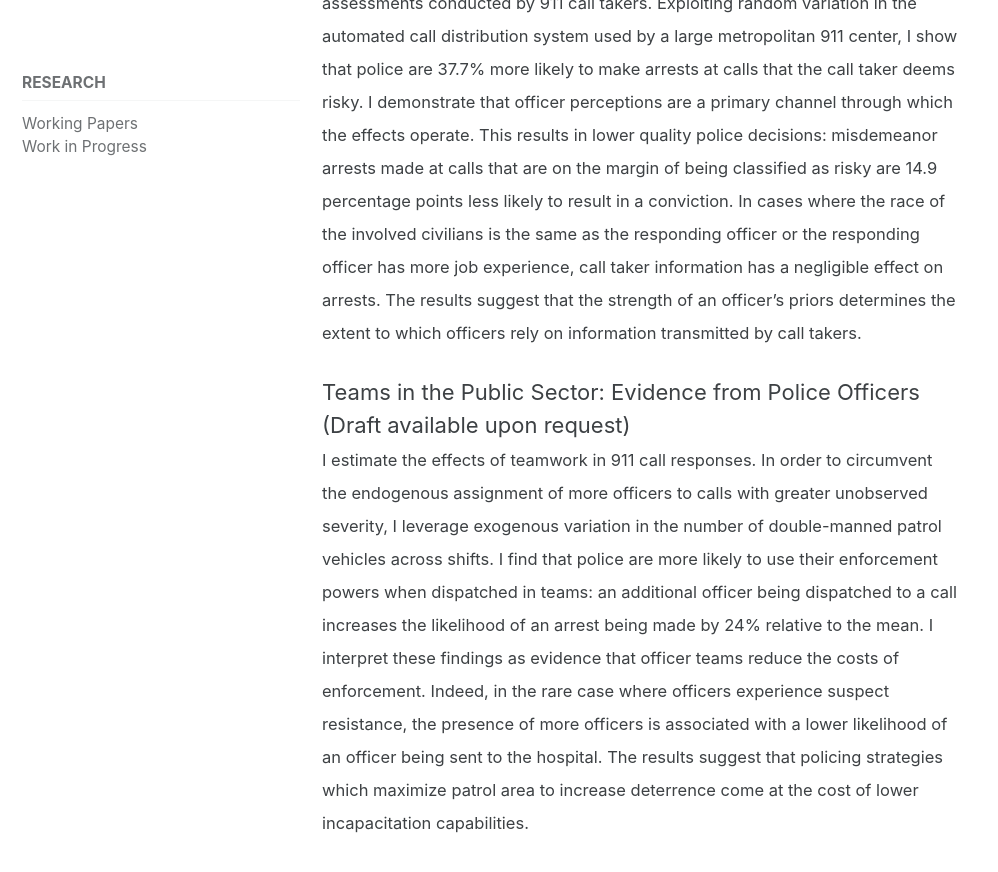
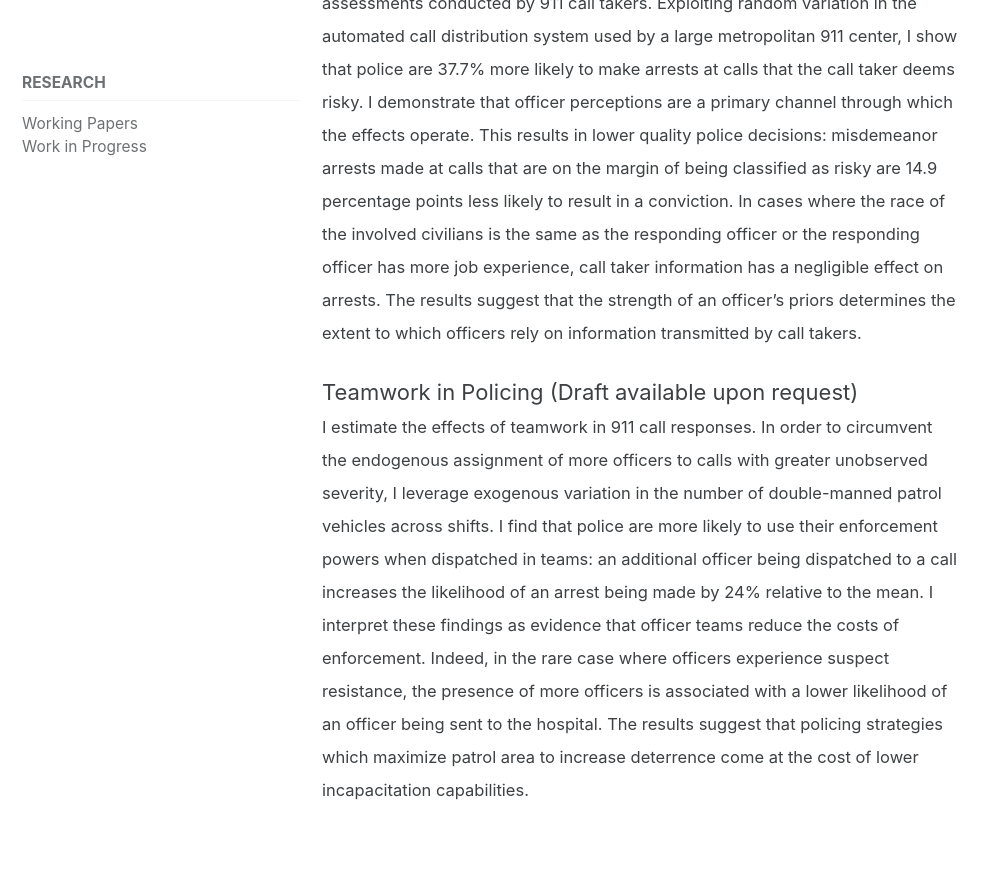
Before and after one commit to austin-v-smith-econ/austin-v-smith-econ.github.io, a Jekyll site: the page built from _research/research.md, in a window 1280 px wide and 900 px high, scrolled down 1048 px. Shown: the top 872 px of the window, without its empty margins (0-998 px from the left). Built offline with Jekyll 4.4.1, drawn with Linux system fonts in a browser that asks for light colours; cached includes are drawn as plain includes.

Commit message:
Update research.md

```diff
--- a/_research/research.md
+++ b/_research/research.md
@@ -11,5 +11,5 @@ The Effect of Supervisors on Police Behavior (Job Market Paper, draft coming soo
 [\`Who You Gonna Call?\` 911 Call Takers and Police Discretion](../assets/pdfs/SmithCallTakers.pdf)<br>
 <span style="font-size:0.75em"> Police make high-stakes decisions under multiple sources of uncertainty, often resulting in adverse outcomes that are disproportionately experienced by minority citizens. What source of information do police use to make their enforcement decisions and does it generate accurate decisions? I examine a common information source for police officers throughout the United States: risk assessments conducted by 911 call takers. Exploiting random variation in the automated call distribution system used by a large metropolitan 911 center, I show that police are 37.7% more likely to make arrests at calls that the call taker deems risky. I demonstrate  that officer perceptions are a primary channel through which the effects operate. This results in lower quality police decisions: misdemeanor arrests made at calls that are on the margin of being classified as risky are 14.9 percentage points less likely to result in a conviction. In cases where the race of the involved civilians is the same as the responding officer or the responding officer has more job experience, call taker information has a negligible effect on arrests. The results suggest that the strength of an officer's priors determines the extent to which officers rely on information transmitted by call takers.  </span>
 
-Teams in the Public Sector: Evidence from Police Officers (Draft available upon request)<br>
+Teamwork in Policing (Draft available upon request)<br>
 <span style="font-size:0.75em"> I estimate the effects of teamwork in 911 call responses. In order to circumvent the endogenous assignment of more officers to calls with greater unobserved severity, I leverage exogenous variation in the number of double-manned patrol vehicles across shifts. I find that police are more likely to use their enforcement powers when dispatched in teams: an additional officer being dispatched to a call increases the likelihood of an arrest being made by 24% relative to the mean. I interpret these findings as evidence that officer teams reduce the costs of enforcement. Indeed, in the rare case where officers experience suspect resistance, the presence of more officers is associated with a lower likelihood of an officer being sent to the hospital. The results suggest that policing strategies which maximize patrol area to increase deterrence come at the cost of lower incapacitation capabilities.  </span>
```
